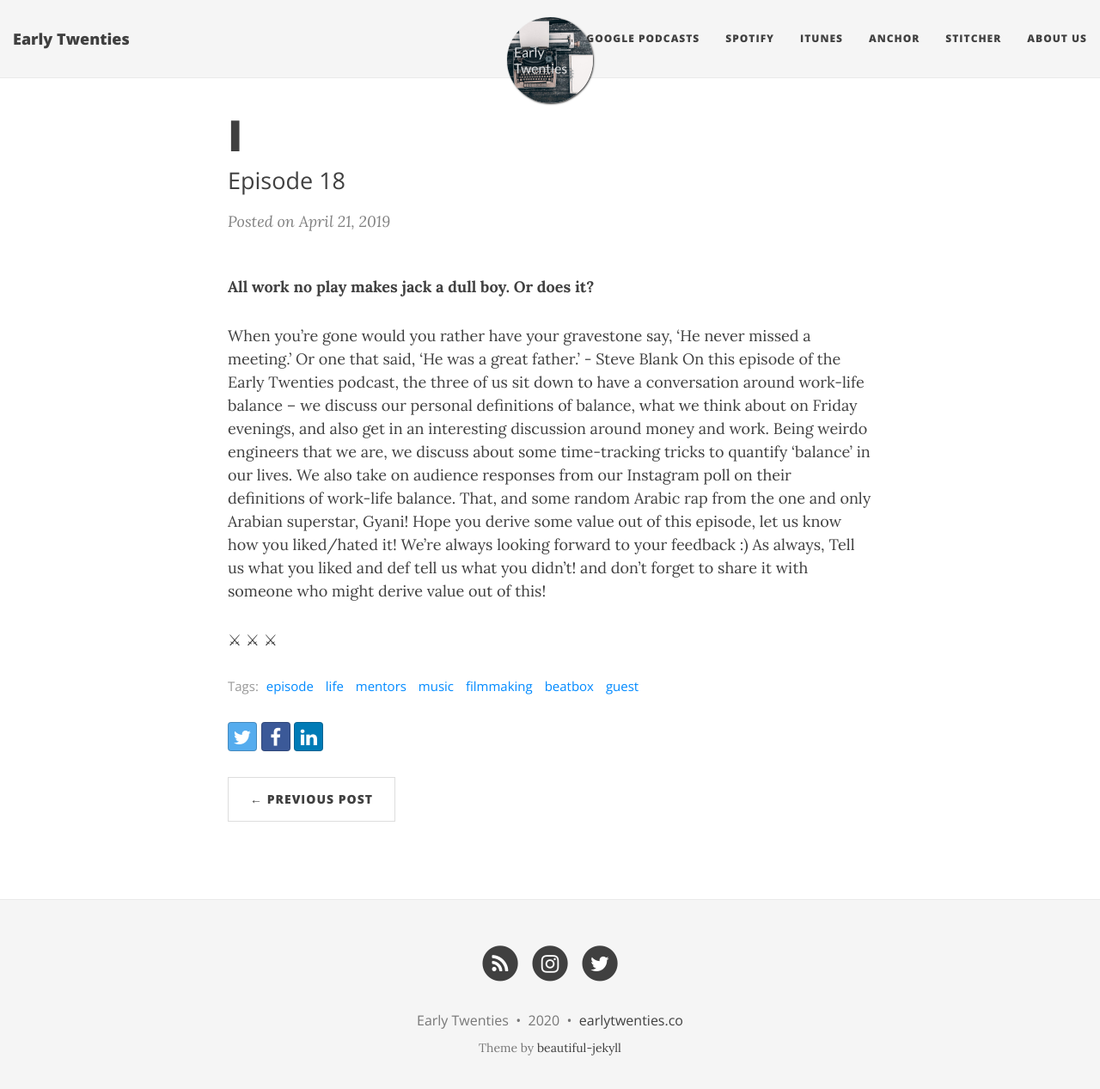
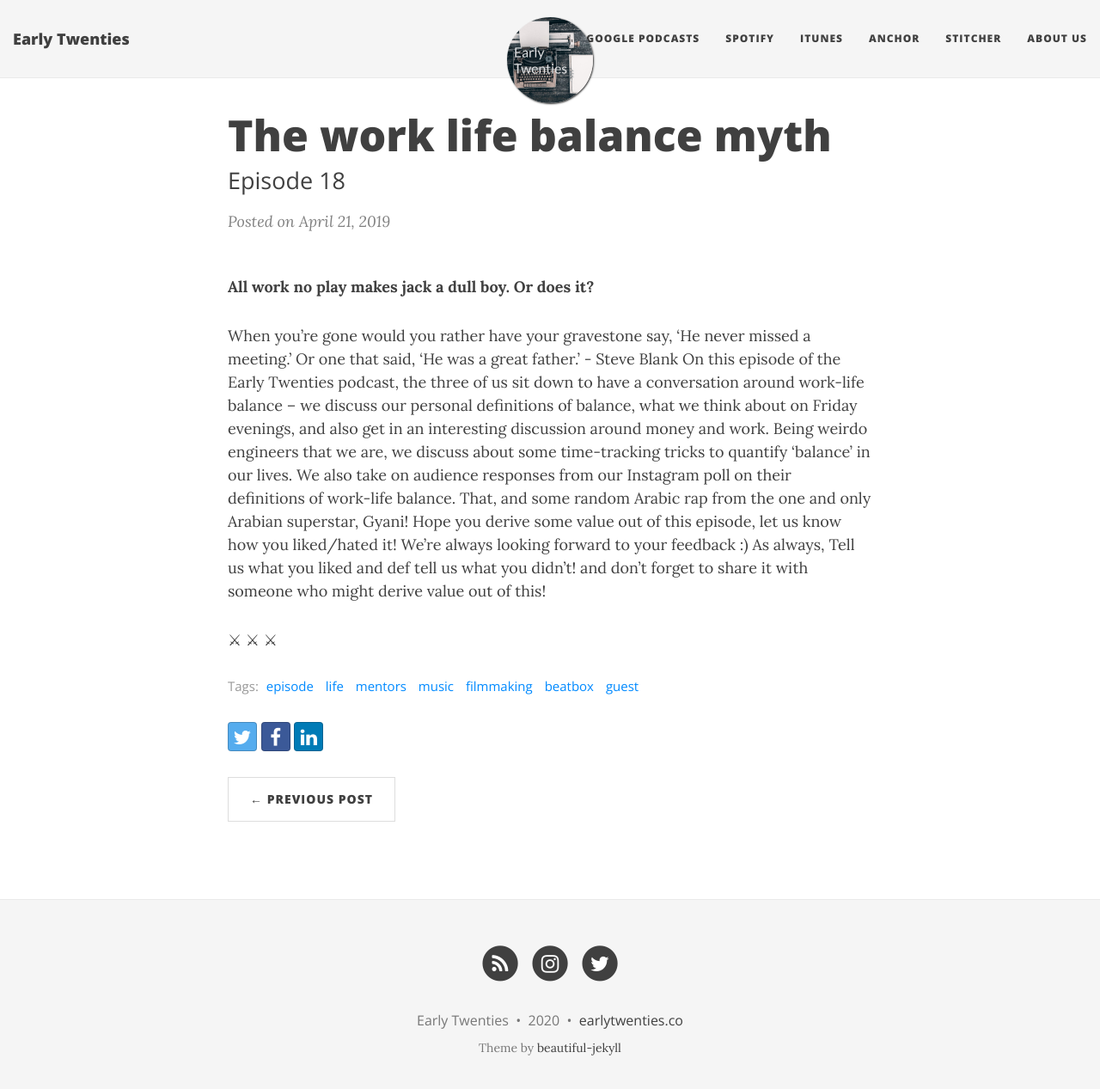
Before and after one commit to Zephrys/zephrys.github.io, a Jekyll site: the page built from _posts/2019-04-21-wlb-myth.md, in a window 1280 px wide and 1280 px high. Shown: the top 1267 px of the window at 86% size. Built offline with Jekyll 4.4.1, drawn with Linux system fonts in a browser that asks for light colours; nearby versions of some CDN libraries; comment, search, counter and statistics services are not loaded.

Commit message:
new episode

```diff
--- a/_posts/2019-04-21-wlb-myth.md
+++ b/_posts/2019-04-21-wlb-myth.md
@@ -1,7 +1,7 @@
 ---
 layout: post
 published: true
-title: I
+title: The work life balance myth
 subtitle: Episode 18
 date: '2019-04-21'
 tags:
```
